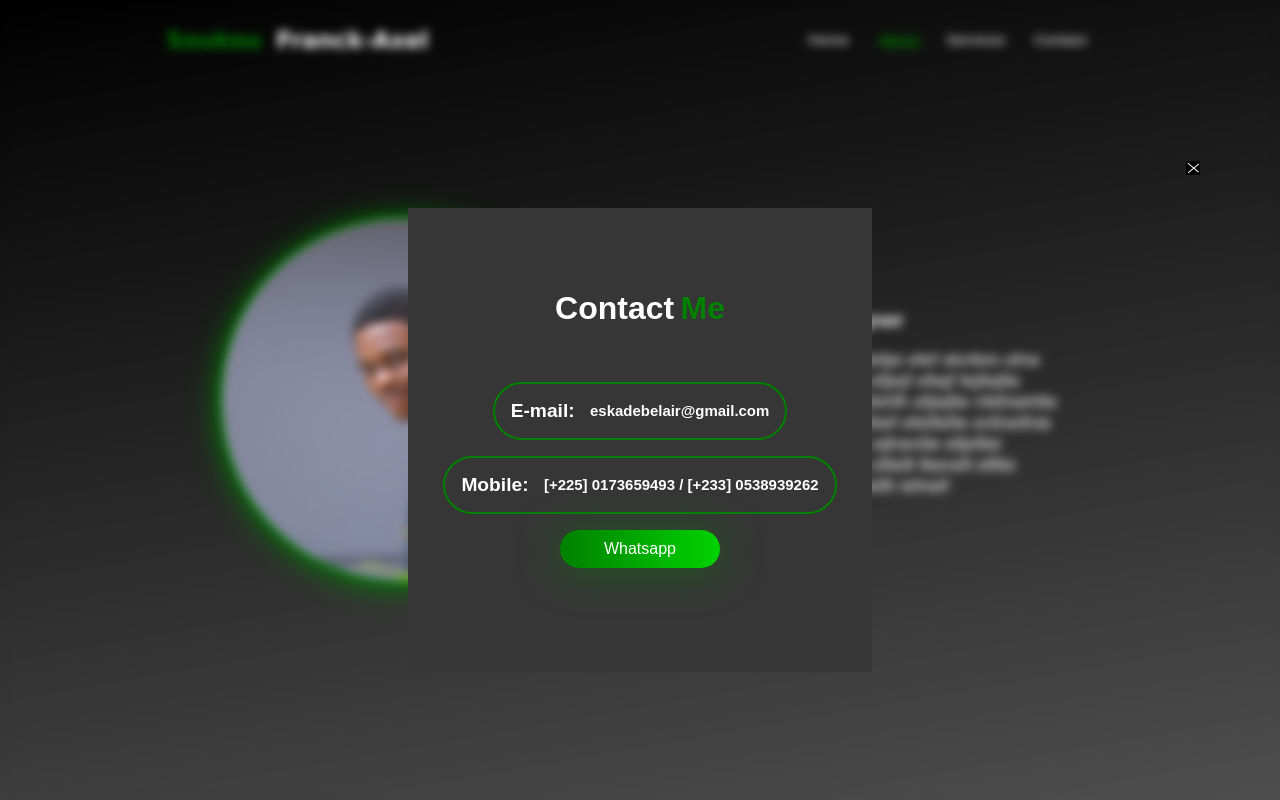
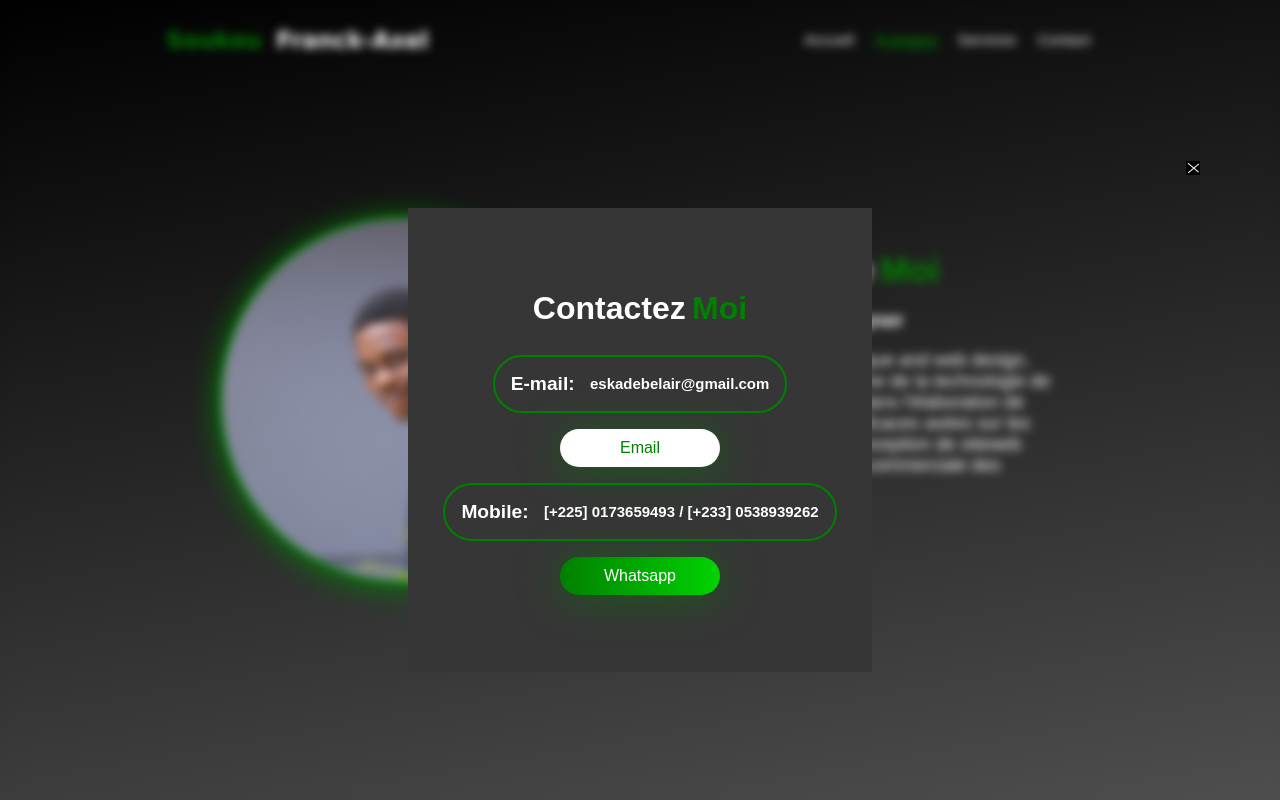
Before and after one commit to Soukou-boop/my-portfolio, a plain HTML site: page zaboutuspage.html in a window 1280 px wide. Both pictures are taken after a click on the element "Contact". Drawn offline with Linux system fonts and the light colour scheme; files whose address does not match are found by name.

Commit message:
Update zaboutuspage.html

```diff
--- a/zaboutuspage.html
+++ b/zaboutuspage.html
@@ -3,7 +3,7 @@
 <head>
     <meta charset="UTF-8">
     <meta name="viewport" content="width=device-width, initial-scale=1.0">
-    <title>Document</title>
+    <title>Soukou portfolio</title>
     <link rel="stylesheet" href="style.css">
 </head>
 <body>
@@ -12,8 +12,8 @@
           <div class="name"><h1 class="last_name">Soukou</h1> <h1 class="first_name">   Franck-Axel</h1></div>
            <div class="menu">
                <div class="menu_list">
-                   <a href="index.html" class="decor"><div class="home">Home</div></a>
-                   <a href="zaboutuspage.html" class="decor2"><div class="about">About</div></a>
+                   <a href="index.html" class="decor"><div class="home">Accueil</div></a>
+                   <a href="aboutuspage.html" class="decor2"><div class="about">À propos</div></a>
                    <a href="services.html" class="decor"> <div class="services">Services</div></a>
                    <div class="contact" onclick="showDiv()">Contact</div>
                </div>
@@ -29,11 +29,12 @@
             </div>
         </div>
         <div class="boxelement">
-            <div class="contact_title"><h1>Contact</h1><h1 class="special-style">Me</h1></div>
+            <div class="contact_title"><h1>Contactez</h1><h1 class="special-style">Moi</h1></div>
             <div class="contact_element">
                 <div class="join"><h2>E-mail:</h2><h3>eskadebelair@gmail.com</h3></div>
+                <div class="whatsapp2" onclick="sendEmail()">Email</div>
                 <div class="join"><h2>Mobile:</h2><h3>[+225] 0173659493 / [+233] 0538939262</h3></div>
-                <div class="whatsapp">Whatsapp</div>
+                <div class="whatsapp" onclick="contactSeller()">Whatsapp</div>
 
 
             </div>
@@ -50,10 +51,10 @@
             </div>
             <!--text and button-->
             <div class="aboutus-right-side">
-                <div class="aboutus-title"><h1>About</h1><h1 class="special-style">Me</h1></div>
+                <div class="aboutus-title"><h1>À Propos de</h1><h1 class="special-style">Moi</h1></div>
                 <div class="aboutus-title2"><h3>Gaphic & Web Designer</h3></div>
-                <div class="aboutus-paragraph"><p>fhf rhhuf ddhd ejejfheef efefjei efef eknfein efne efeinf fejfneife fefeif ifefie efjiejf efiejf fejfiejfie eifiefief efnefnie feifjefie efehfh efjiejfie nfefniehfie fefefiei fekfeife efiefi efniefieif efeifiefie enfneifnie efneifie eihifehfief fjefiefie ejfnenfie efjeifiei fekfeifeif neifeifn fkneinfie efieifi fkenefi efifei fneifiejf efiefie iefeifei efnieifh iefneif </p></div>
-                <button class="about-us-button">Read More</button>
+                <div class="aboutus-paragraph"><p>Jeune étudiant en graphique and web design, passionné dans le domaine de la technologie de l'information. Spécialisé dans l'élaboration de technique de branding éfficaces axées sur les visuels graphiques, la conception de siteweb responsive, et la gestion commerciale des entreprises...</p></div>
+                <a href="zseemoreabt.html"><button class="about-us-button">En savoir plus</button></a>
             </div>
 
         </div>
```
